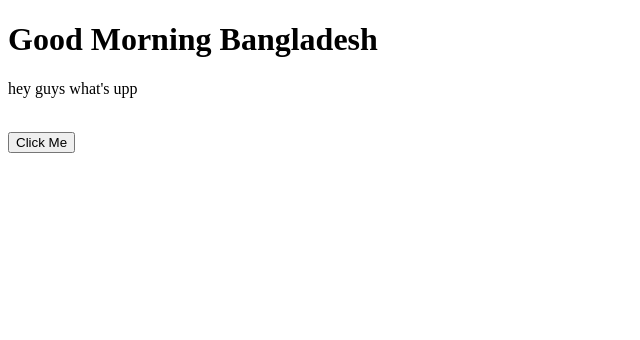
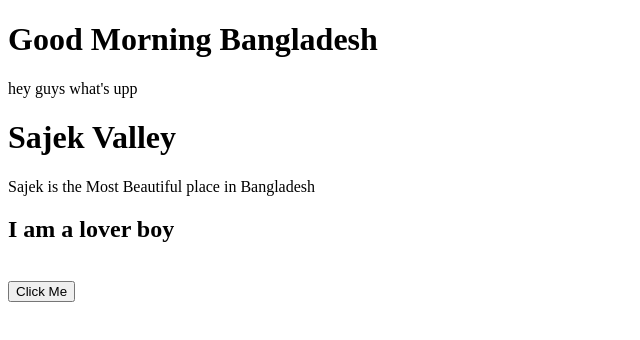
Before and after one commit to sagorsourav/my-first-website, a plain HTML site: page my-first-website/index.html in a window 1280 px wide. Shown: the whole page, without its empty margins (0-640 px from the left). Drawn offline with Linux system fonts and the light colour scheme.

Commit message:
another changes

```diff
--- a/my-first-website/index.html
+++ b/my-first-website/index.html
@@ -9,6 +9,11 @@
 <body>
     <h1>Good Morning Bangladesh</h1>
     <p>hey guys what's upp</p>
+    <h1>Sajek Valley</h1>
+    <p>Sajek is the Most Beautiful place in Bangladesh</p>
+    <h2>I am a lover boy
+    </h2>
+
     <br>
     <button>Click Me</button>
 </body>
```
